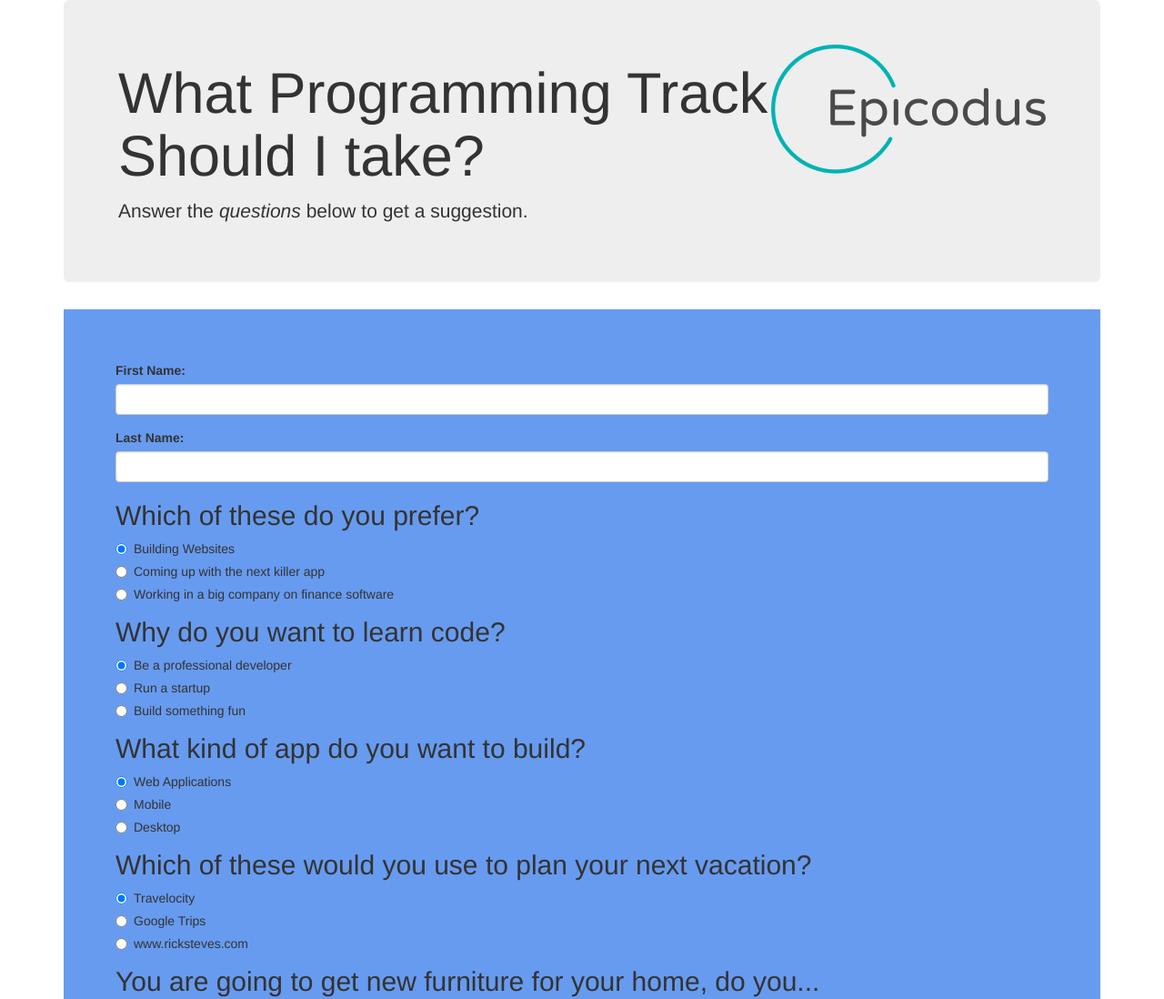
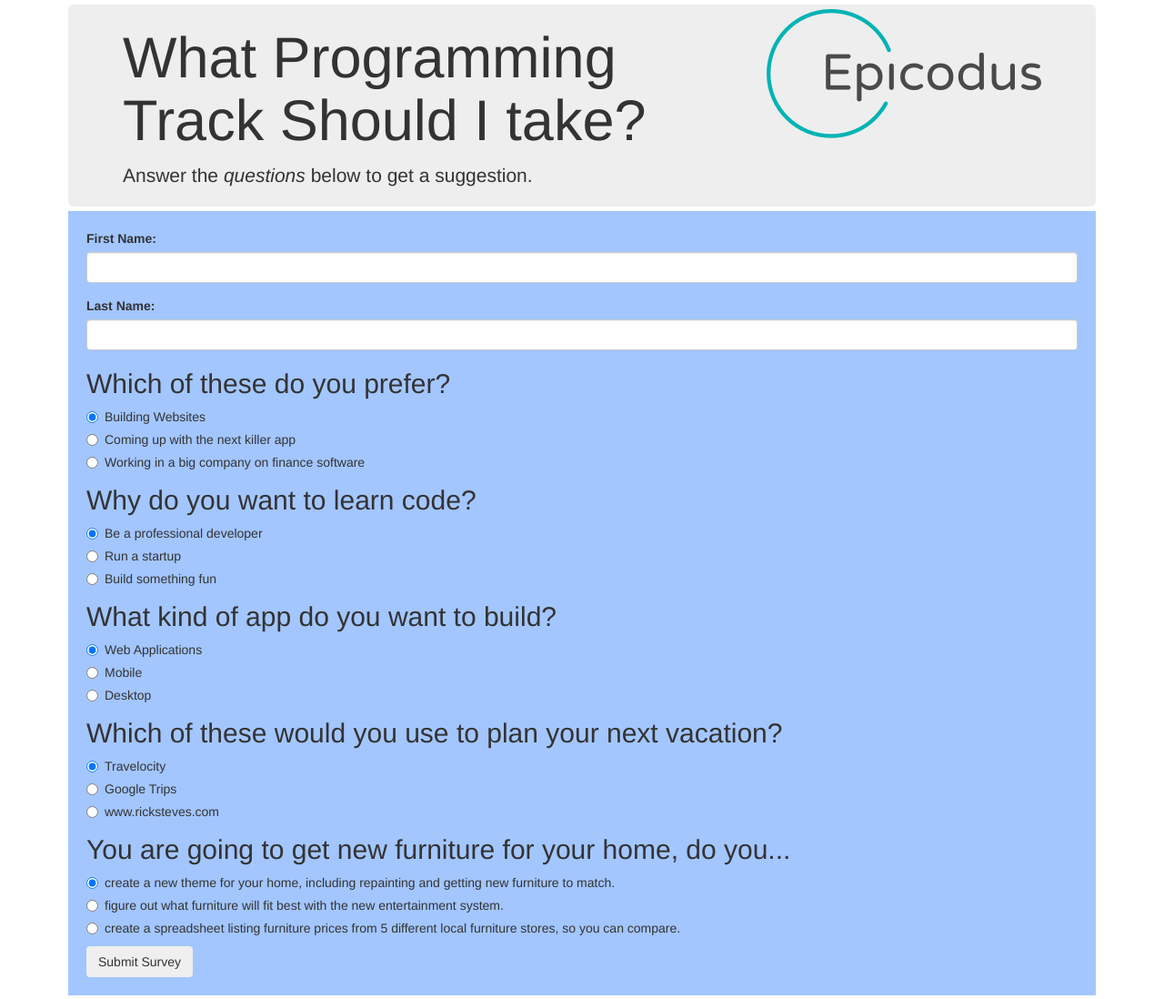
Before and after one commit to bartsw01/track-suggester-project, a plain HTML site: page test-radio.html in a window 1280 px wide. Shown: the top 1098 px of the page at 91% size. Drawn offline with Linux system fonts and the light colour scheme.

Commit message:
fix lastName class in form not showing up in survey results

```diff
--- a/css/styles.css
+++ b/css/styles.css
@@ -1,8 +1,8 @@
 .jumbotron {
-
+  margin: 5px;
+  border: 2px #94b7ef;
+  padding: 4px;
 }
-
-
 .jumbotron h1{
   text-align: left;
 }
@@ -12,13 +12,16 @@
 img.logo {
   float:right;
 }
+.formbox {
+  border: 10px;
+  border-color: black;
+}
 #formSurvey{
-  border: 3px;
-  background-color: #679bef;
-  border-color: black;
-  padding: 5%;
+  margin: 5px;
+  border: 2px black;
+  background-color: #a3c6ff;
+  padding: 20px;
 }
-
 #webdesigner{
   display: none;
 }
--- a/test-radio.html
+++ b/test-radio.html
@@ -19,7 +19,7 @@
         <form id="formSurvey">
           <div class="form-group">
             <label for="firstName">First Name: </label>
-            <input id="lastName" class="form-control" type="text">
+            <input id="firstName" class="form-control" type="text">
           </div>
           <div class="form-group">
             <label for="lastName">Last Name: </label>
@@ -151,7 +151,7 @@
         <div class="col-xs-10">
           <div class="panel panel-info" id="androidapp">
             <div class="panel-heading">
-              <h2 class="panel-title">Andriod App Developer</h2>
+              <h2 class="panel-title">Android App Developer</h2>
             </div>
             <div class="panel-body">
               <p>Based on your survery results we recommend the Android App Developer Track</p>
```
